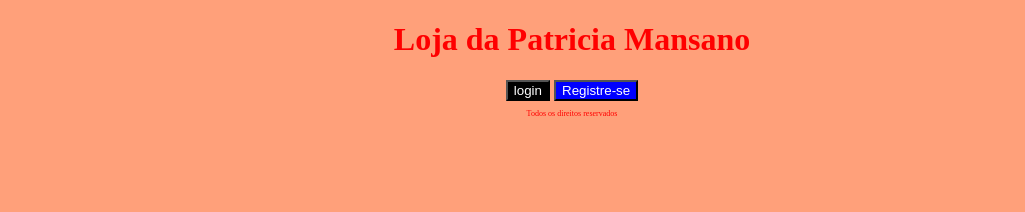
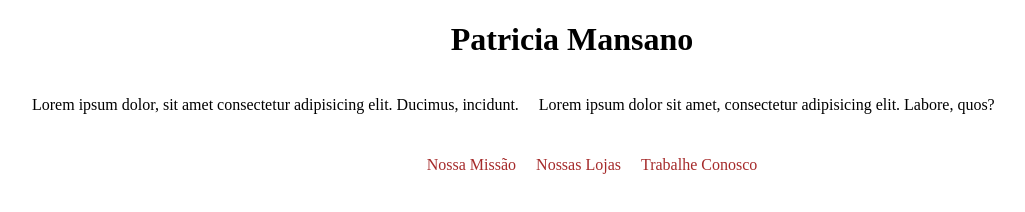
Before and after one commit to patmansano/gama-no-css, a plain HTML site: page index.html in a window 1280 px wide. Shown: the whole page, without its empty margins (68-1093 px from the left). Drawn offline with Linux system fonts and the light colour scheme.

Commit message:
Aula Propriedades

```diff
--- a/index.html
+++ b/index.html
@@ -8,13 +8,17 @@
     <title>.:Minha Loja:.</title>
 </head>
 <body>
-    <h1>Loja da Patricia Mansano</h1>
-    <div>
-        <button id="login">login</button>
-        <button id="registre">Registre-se</button>
+    <h1>Patricia Mansano</h1>
+    <div class="container">
+        <p>Lorem ipsum dolor, sit amet consectetur adipisicing elit. Ducimus, incidunt.</p>
+        <p>Lorem ipsum dolor sit amet, consectetur adipisicing elit. Labore, quos?</p>
     </div>
-    <div class="copy">
-        <p>Todos os direitos reservados</p>
-    </div>
+    <footer>
+        <ul class="lista__footer">
+            <a href=""><li>Nossa Missão</li></a>
+            <a href=""><li>Nossas Lojas</li></a>
+            <a href=""><li>Trabalhe Conosco</li></a>
+        </ul>
+    </footer>
 </body>
 </html>
--- a/style.css
+++ b/style.css
@@ -1,17 +1,25 @@
-body{
+body {
     text-align: center;
-    color: red;
-    background-color:lightsalmon;
 }
-/*IDs*/
-#login {
-    background-color: black;
-    color:white
+.container {
+    max-width: 1100px;
+    margin: 0 auto;
+    display: flex;
+
 }
-#registre {
-    background-color: blue;
-    color:white
+p {
+    text-align: justify;
+    padding: 0 10px;
 }
-.copy {
-    font-size: 8px;
+.lista__footer {
+    list-style: none;
+    display: flex;
+    justify-content: center;
 }
+a {
+    text-decoration: none;
+    color: brown;
+}
+li {
+    padding: 10px;
+}
```
